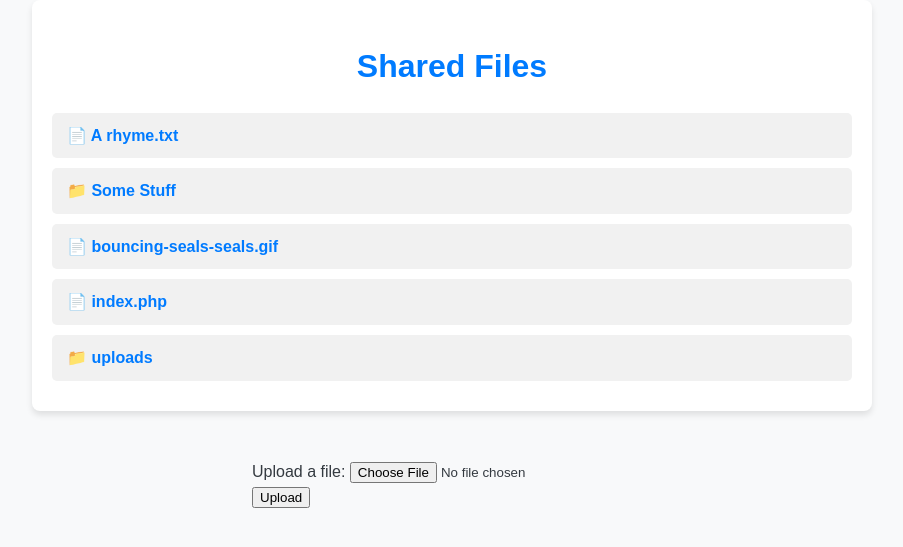
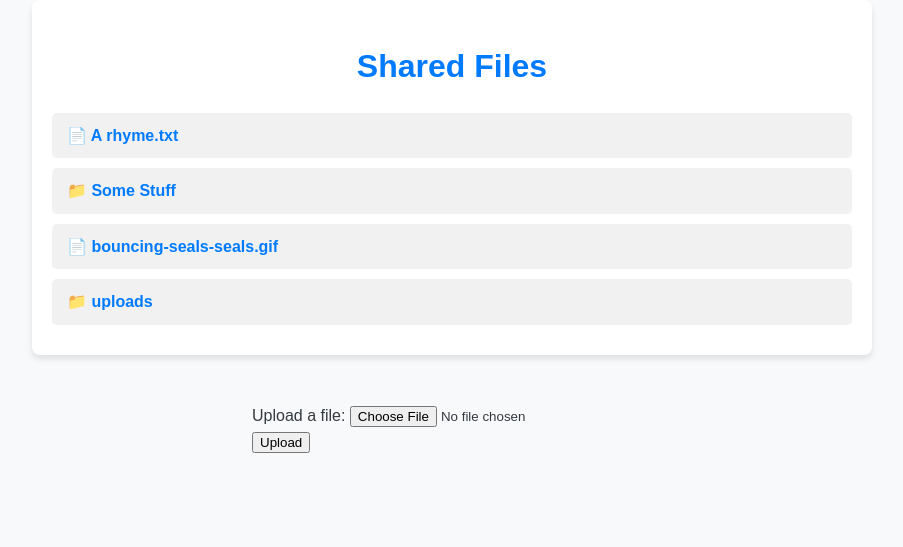
Before and after one commit to wayworm/xampp-server-experiments, a PHP site: page /index.php in a window 1280 px wide. Shown: the top 547 px of the page, without its empty margins (188-1091 px from the left). Run offline with PHP 8.4, Linux system fonts and the light colour scheme.

Commit message:
chatgpt folder is best

```diff
--- a/current_build/shared_files (chatgpt index file)/index.php
+++ b/current_build/shared_files (chatgpt index file)/index.php
@@ -33,7 +33,7 @@
             $files = array_diff(scandir($currentDirPath), array('.', '..')); // Exclude . and ..
 
             // Define files and folders to hide
-            $hidden_files = array('style.css', 'upload.php', 'format', 'frog-face-11.webp');
+            $hidden_files = array('style.css', 'upload.php', 'format', 'frog-face-11.webp','index.php');
 
             foreach ($files as $file) {
                 // Skip hidden files and folders
@@ -56,7 +56,7 @@
     </div>
 
     <!-- Upload form -->
-    <form action="format/upload.php" method="POST" enctype="multipart/form-data" class="mb-4">
+    <form action="upload.php" method="POST" enctype="multipart/form-data" class="mb-4">
         <label for="fileUpload">Upload a file:</label>
         <input type="file" name="fileUpload" id="fileUpload" class="form-control mb-2" required>
         <button type="submit" class="btn btn-primary">Upload</button>
--- a/current_build/shared_files (chatgpt index file)/upload.php
+++ b/current_build/shared_files (chatgpt index file)/upload.php
@@ -1,6 +1,6 @@
 <?php
 // Directory where uploaded files will be saved
-$uploadDir = 'shared_files/uploads/';
+$uploadDir = 'uploads/';
 
 // Ensure the upload directory exists
 if (!is_dir($uploadDir)) {
```
